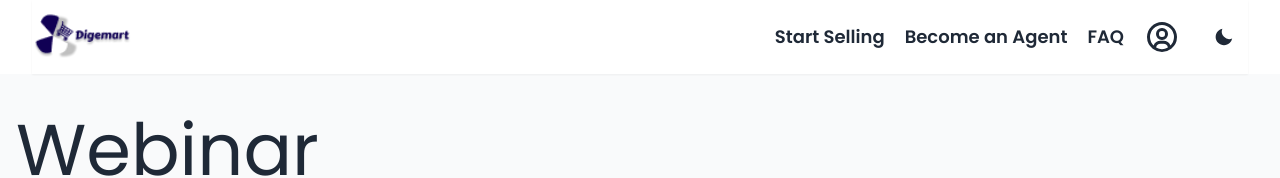
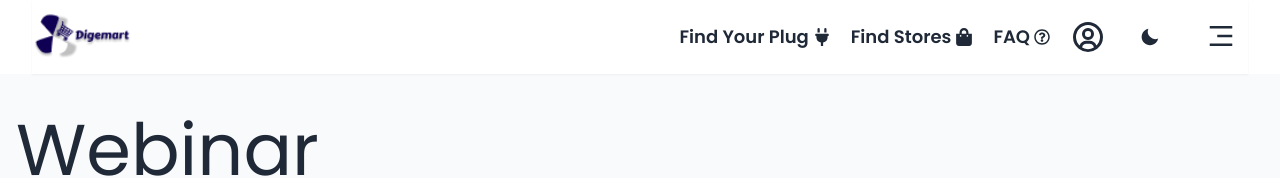
Before and after one commit to Adom-Labs/digemart.com, a Next.js app: page / in a window 1280 px wide. Shown: the top 178 px of the page. Built offline with nearby package versions, Linux system fonts and the light colour scheme.

Commit message:
feat: modified nav

```diff
--- a/components/main/navigation/TopNav.tsx
+++ b/components/main/navigation/TopNav.tsx
@@ -7,7 +7,11 @@ import WrapContent from '@/components/shared/WrapContent';
 import AppLogo from '@/components/shared/AppLogo';
 import ThemeToggle from '@/components/shared/theme/ThemeToggle';
 import { useTheme } from '@/providers/ThemeProvider';
-import { OpenAgentModal } from '../homepage/CallToAction';
+// import { OpenAgentModal } from '../homepage/CallToAction';
+import { FaPlug } from 'react-icons/fa';
+import { FaShoppingBag } from 'react-icons/fa';
+import { FaRegQuestionCircle } from 'react-icons/fa';
+import { RiMenu3Line } from 'react-icons/ri';
 
 function TopNav() {
   const { theme } = useTheme();
@@ -16,11 +20,31 @@ function TopNav() {
       <WrapContent>
         <div className='flex items-center justify-between  py-3 shadow-sm '>
           <AppLogo logoType={theme === 'night' ? 'n' : 'd'} />
-          <div className='flex items-center gap-5 '>
-            <div className='hidden md:block'>
+          <div className='flex items-center gap-3 md:gap-5 '>
+            <Link
+              title='find people to buy things from'
+              href='/plugs'
+              className={
+                linkStyle + 'hidden text-lg sm:flex items-center gap-1'
+              }
+            >
+              Find Your Plug
+              <FaPlug />
+            </Link>
+            <Link
+              title='find people to buy things from'
+              href='#!'
+              className={
+                linkStyle + 'hidden text-lg md:flex items-center gap-1'
+              }
+            >
+              Find Stores
+              <FaShoppingBag />
+            </Link>
+            {/* <div className='hidden md:block'>
               <NavLink title='Start Selling' path='#sell' />
-            </div>
-            <div onClick={OpenAgentModal} className='hidden md:block'>
+            </div> */}
+            {/* <div onClick={OpenAgentModal} className='hidden md:block'>
               <a
                 title='Become an Agent'
                 href='#!'
@@ -28,9 +52,10 @@ function TopNav() {
               >
                 Become an Agent
               </a>
-            </div>
-            <div className='hidden md:block'>
+            </div> */}
+            <div className='hidden md:flex items-center gap-1'>
               <NavLink title='FAQ' path='#FAQ' />
+              <FaRegQuestionCircle />
             </div>
 
             <div title='profile'>
@@ -38,8 +63,50 @@ function TopNav() {
                 <BiUserCircle className='text-4xl' />
               </Link>
             </div>
-            <div title='profile'>
+            <div title='toggle theme'>
               <ThemeToggle />
+            </div>
+            <div title='toggle menu'>
+              <div>
+                <details className='dropdown dropdown-end'>
+                  <summary className='m-1 btn btn-xs bg-transparent hover:bg-transparent outline-none border-0'>
+                    <RiMenu3Line className='text-3xl hover:text-purple-500 cursor-pointer ' />
+                  </summary>
+                  <ul className='p-2 shadow menu dropdown-content z-[1] bg-base-100 rounded-box w-52'>
+                    <li>
+                      <Link
+                        title='find people to buy things from'
+                        href='/plugs'
+                        className={
+                          linkStyle + ' text-lg flex items-center gap-1'
+                        }
+                      >
+                        Find Your Plug
+                        <FaPlug />
+                      </Link>
+                    </li>
+
+                    <li>
+                      <Link
+                        title='find people to buy things from'
+                        href='#!'
+                        className={
+                          linkStyle + ' text-lg flex items-center gap-1'
+                        }
+                      >
+                        Find Stores
+                        <FaShoppingBag />
+                      </Link>
+                    </li>
+                    <li>
+                      <div className='flex items-center gap-1'>
+                        <NavLink title='FAQ' path='#FAQ' />
+                        <FaRegQuestionCircle />
+                      </div>
+                    </li>
+                  </ul>
+                </details>
+              </div>
             </div>
           </div>
         </div>
--- /dev/null
+++ b/pages/plugs/index.tsx
@@ -0,0 +1,7 @@
+import React from 'react';
+
+function Plugs() {
+  return <div>Plugs</div>;
+}
+
+export default Plugs;
```
Also changed, not shown: 2 other files (tests, documents, lock files or other folders).
